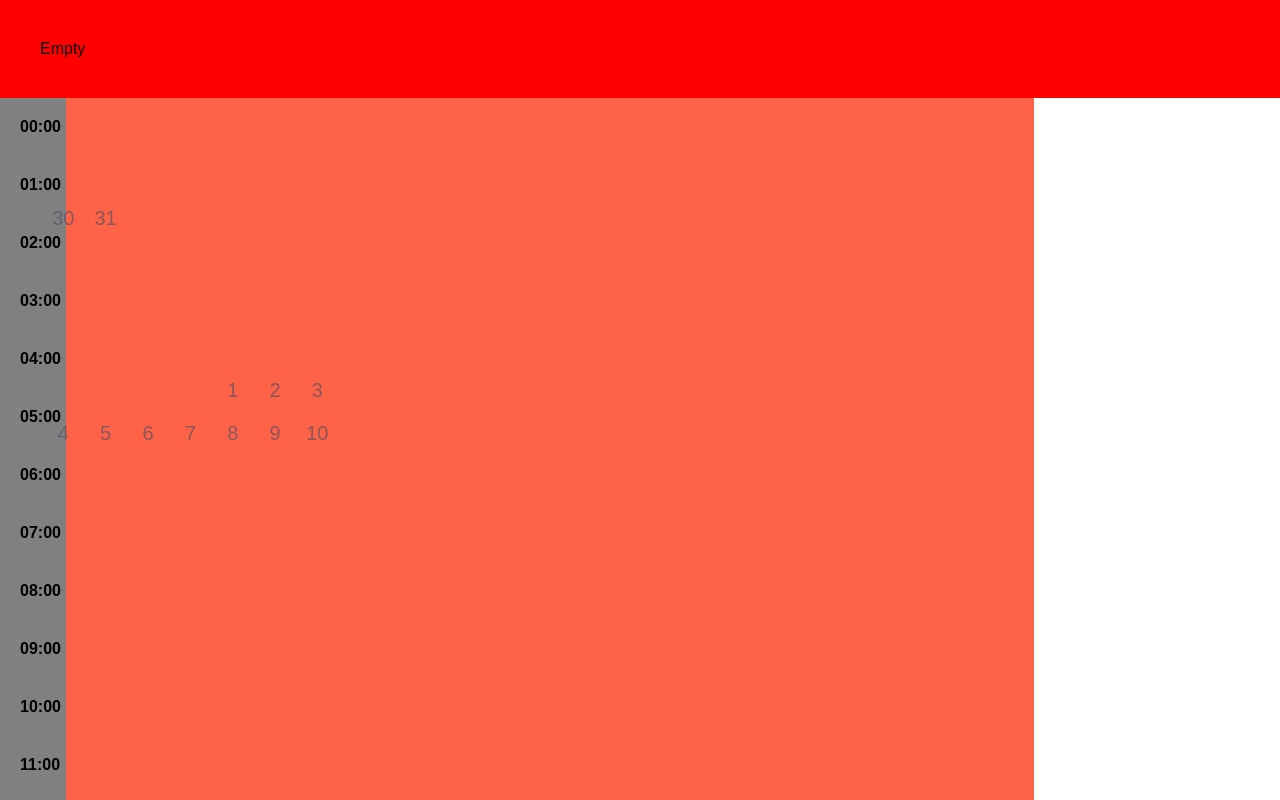
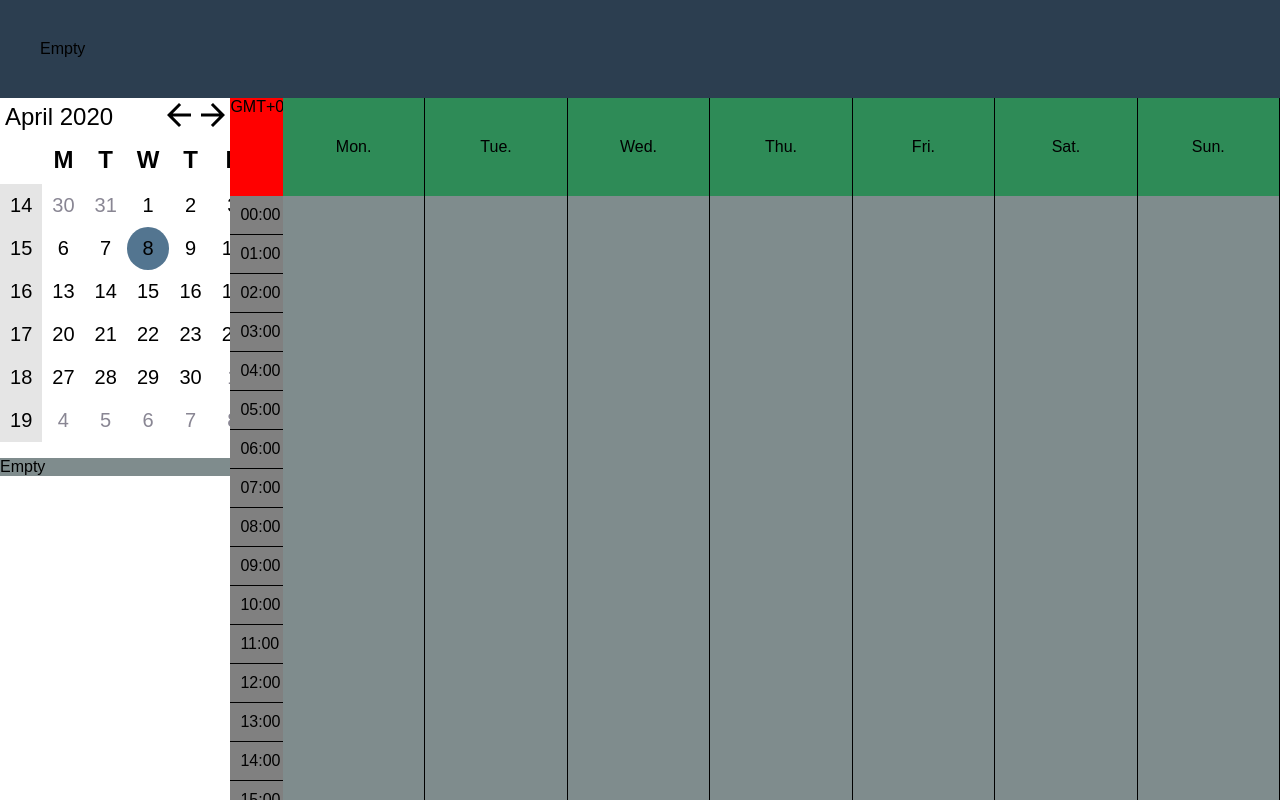
Before and after one commit to MiniBossDK/Calender, a plain HTML site: page index.html in a window 1280 px wide. Shown: the top 800 px of the page. Drawn offline with Linux system fonts and the light colour scheme.

Commit message:
A lot of changes to design
OMG!

```diff
--- a/index.html
+++ b/index.html
@@ -10,20 +10,20 @@
 
 <body>
     <div class="placeHolder-header">Empty</div>
-    <div class="">
-
+    <div id="main-calender-content">
+        <div id="content-container">
+            <div class="week-days-row">
+                <div class="time-zone">GMT+01</div>
+                <div class="week-day">Mon.</div>
+                <div class="week-day">Tue.</div>
+                <div class="week-day">Wed.</div>
+                <div class="week-day">Thu.</div>
+                <div class="week-day">Fri.</div>
+                <div class="week-day">Sat.</div>
+                <div class="week-day">Sun.</div>
             </div>
-    <div id="content-container">
-        <div class="week-dates">
-            <div></div>
-            <div></div>
-            <div></div>
-            <div></div>
-            <div></div>
-            <div></div>
-            <div></div>
-        </div>
-        <div class="Week">
+            <div class="week-activities">
+                <div class="time-column">
                     <div class="time">00:00</div>
                     <div class="time">01:00</div>
                     <div class="time">02:00</div>
@@ -49,13 +49,23 @@
                     <div class="time">22:00</div>
                     <div class="time">23:00</div>
                 </div>
+                <div class="activities">
+                    <div class="activitie-day"></div>
+                    <div class="activitie-day"></div>
+                    <div class="activitie-day"></div>
+                    <div class="activitie-day"></div>
+                    <div class="activitie-day"></div>
+                    <div class="activitie-day"></div>
+                    <div class="activitie-day"></div>
+                </div>
+             </div>
         </div>
         <div id="left-panel">
             <div id="Calender">
                 <div id="header">
                     <label id="date-header"></label>
+                    <img id="right-arrow" src="icons/arrow_right-24px.svg" alt="right arrow">
                     <img id="left-arrow" src="icons/arrow_left-24px.svg" alt="left arrow">
-                <img id="right-arrow" src="icons/arrow_right-24px.svg" alt="right arrow">
                 </div>
             <div id="container">
                 <div id="weekdays-container">
@@ -88,6 +98,7 @@
                 <p>Empty</p>
             </div>
         </div>
+    </div>
     <script src="script.js"></script>
 </body>
 
--- a/script.js
+++ b/script.js
@@ -2,6 +2,7 @@ class Today {
 
     static get year() {
         // 1 year = 31557600000 milisec
+        // Starts from the year 1970
         return Math.floor((Date.now()/31557600000)+1970);
     }
 
@@ -12,8 +13,17 @@ class Today {
 
     static get date() {
         // 1 day = 86400000 milisec
-        return Math.floor((Date.now()-Date.UTC(this.year, this.month))/86400000) + 1;
+        // 1 hour extra = 3600000 milisec
+        return Math.ceil(((Date.now()+3600000)-Date.UTC(this.year, this.month))/86400000);
     }
+
+    static get hour() {
+        // 1 hour = 3600000 milisec
+        return this.date
+    }
+    // TODO
+    // Add Hours, Minutes
+
 }
 
 class Year {
@@ -73,50 +83,49 @@ class Month {
         return this.monthNames[this.month];
     }
 
-    // Works
+
     get createDays() {
         let days = [];
         let firstDay = new Month(this.month, this.year).firstDay-2;
         let month = this.month;
         let year = this.year;
         for (let i = 0; i < this.maxDays; i++) {
-            // Change month...
+            // Change month and year...
             if(i-firstDay <= 0) {
-                year = (this.month - 1 === -1) ? this.year - 1 : this.year;
+                year = (this.month - 1 === -1) ? this.year - 1 : this.year; //... to the prev year
                 month = (this.month - 1 === -1) ? 11 : this.month - 1; //... to the prev month
             }
             else if(i > this.length+firstDay) {
-                year = (this.month + 1 === 12) ? this.year + 1 : this.year;
-                month = (this.month + 1 === 12) ? 0 : this.month + 1; //... for the next month
+                year = (this.month + 1 === 12) ? this.year + 1 : this.year; //... to the next year
+                month = (this.month + 1 === 12) ? 0 : this.month + 1; //... to the next month
             }
-            // Current month
+            // Current month and year
             else {
                 month = this.month;
                 year = this.year;
             }
-            // Insert day objects
+            // Insert day objects into a list
             days[i] = new Day(new Date(this.year, this.month, i-firstDay).getDate(), month, year);
-            // Set
+            // Set active and isToday
             if(i-firstDay <= 0 || i > this.length+firstDay) days[i].active = false;
             if(i-firstDay === Today.date && this.month === Today.month && Today.year === this.year) days[i].isToday = true;
         }
         return days;
     }
 
-    // Works
+
     createMonth() {
-        //let firstWeek = new Day1(, this.month, this.year).weekNum;
         let days = this.createDays;
         let start = 0;
         let finish = 7;
         for (let i = 0; i < this.maxWeeks; i++) {
             // Insert days into 6 different week objects
             this.weeks[i] = new Week(new Day(days[finish-1].date, days[finish-1].month, days[finish-1].year).weekNum, this.month, this.year);
-            //console.log(days[finish-1].year, days[finish-1].date);
             this.weeks[i].createWeeks(i, days.slice(start, finish));
             start += 7;
             finish += 7;
         }
+
         this.setAttributes(days);
         this.setEventListeners(days);
 
@@ -137,6 +146,7 @@ class Month {
             days[i].dayElement.addEventListener("click", () => {
                 console.log(days[i].date, days[i].month, days[i].year);
                 console.log(days[i]);
+                console.log(days[i].name);
             });
         }
     }
@@ -156,7 +166,7 @@ class Month {
             }
         }
     }
-    // Works
+
     get firstWeek() {
         return Math.floor((new Day(1, this.month, this.year).ordinalDate - new Date(this.year, this.month, 1).getDay() + 10)/7);
     }
@@ -213,7 +223,7 @@ class Day {
         this.dayNames = ['Sunday', 'Monday','Tuesday','Wednesday','Thursday','Friday','Saturday'];
         this.active = true;
     }
-    // Works
+
     get weekNum() {
        // https://www.epochconverter.com/weeknumbers
        let target = new Date(this.year, this.month, this.date);
@@ -231,20 +241,19 @@ class Day {
        return (new Date(this.year, this.month, this.date).getDay() + 6) % 7;
     }
 
-    // Works
+
     set value(value) {
         this.dayElement.innerHTML = value;
     }
-    // Works
+
     get value() {
         return this.dayElement.innerHTML;
     }
-    /*
+
     get name() {
-        return this.dayNames[];
+        return this.dayNames[new Date(this.year, this.month, this.date).getDay()];
     }
-    */
-    // Works
+
     get ordinalDate() {
         return Math.floor((Date.UTC(this.year, this.month, this.date) - Date.UTC(this.year, 0, 1))/86400000) + 1;
     }
@@ -333,6 +342,8 @@ class Template extends Reminder {
 
 }
 
+
+
 let calender = new Calender(Today.date, Today.month, Today.year);
 
 calender.left_arrow.addEventListener("click", () => { // When the left arrow has been clicked
--- a/style.css
+++ b/style.css
@@ -1,46 +1,44 @@
 * {
     font-family: Arial, Helvetica, sans-serif;
+}
+
+html {
+    height: 100%;
 }
 
 body {
     margin: 0;
     padding: 0;
+    overflow: hidden;
+    height: 100%;
 }
 
 #left-panel {
-    display: flex;
-    flex-direction: column;
-    float: left;
-    width: 365px;
-    overflow-x: hidden;
+    width: 18%;
+    overflow-x: auto;
     overflow-y: scroll;
 }
 
 #Calender {
-    box-sizing: border-box;
+    display: flex;
+    flex-direction: column;
     width: 100%;
 }
 
-#header {
-    display: flex;
-    width: 100%;
-
-}
-
 #header > label {
-    font-size: 26px;
-    flex-basis: 80%;
-    padding: 10px;
+    font-size: 24px;
+    float: left;
+    padding: 5px;
     border-radius: 4px;
     cursor: pointer;
 }
 
 #header > label:hover {
-    background-color: gray;
+    background-color: rgba(0, 0, 0, 0.3);
 }
 
 #header > img {
-    padding: 10px;
+    padding: 5px;
     float: right;
     cursor: pointer;
     border-radius: 4px;
@@ -137,30 +135,72 @@ body {
 
 .placeHolder-header {
     padding: 40px 40px;
-    background-color: red;
+    background-color: #2c3e50;
 }
 
 .placeHolder-sidebar {
-    background-color: blue;
+    background-color: #7f8c8d;
+}
+
+#main-calender-content {
+    display: flex;
+    flex-flow: row-reverse;
+    height: 100%;
 }
 
 #content-container {
-    display: inline-flex;
-    position: absolute;
+    width: 82%;
+    height: 100%;
+}
+
+.time-column {
+    width: 5%;
+    height: 100%;
     flex-direction: column;
-    float: right;
-    background-color: tomato;
-    width: 80.8%
 }
 
 .time {
-    padding: 20px;
-    width: 2.5%;
+    flex: none;
     text-align: center;
+    padding: 10px 10px;
     background-color: gray;
-    font-weight: 700;
+    border-bottom: black 1px solid;
 }
 
-.time:hover {
-    background-color: yellowgreen;
+.time-zone {
+    flex: none;
+    text-align: center;
+    width: 5%;
 }
+
+.activities {
+    display: flex;
+    width: 95%;
+    z-index: -1;
+}
+
+.activitie-day {
+    background-color: #7f8c8d;
+    flex-basis: 20%;
+    border-right: black 1px solid;
+}
+
+.week-days-row {
+    display: flex;
+    flex-direction: row;
+    background-color: red;
+    width: 100%;
+}
+
+.week-activities {
+    display: flex;
+    flex-flow: wrap;
+}
+
+.week-day {
+    background-color: seagreen;
+    flex-basis: 14.28%;
+    text-align: center;
+    border-right: black 1px solid;
+    padding: 40px 40px;
+}
```
Also changed, not shown: reminders.js (added). Lines whose indentation alone changed are shown as unchanged.
